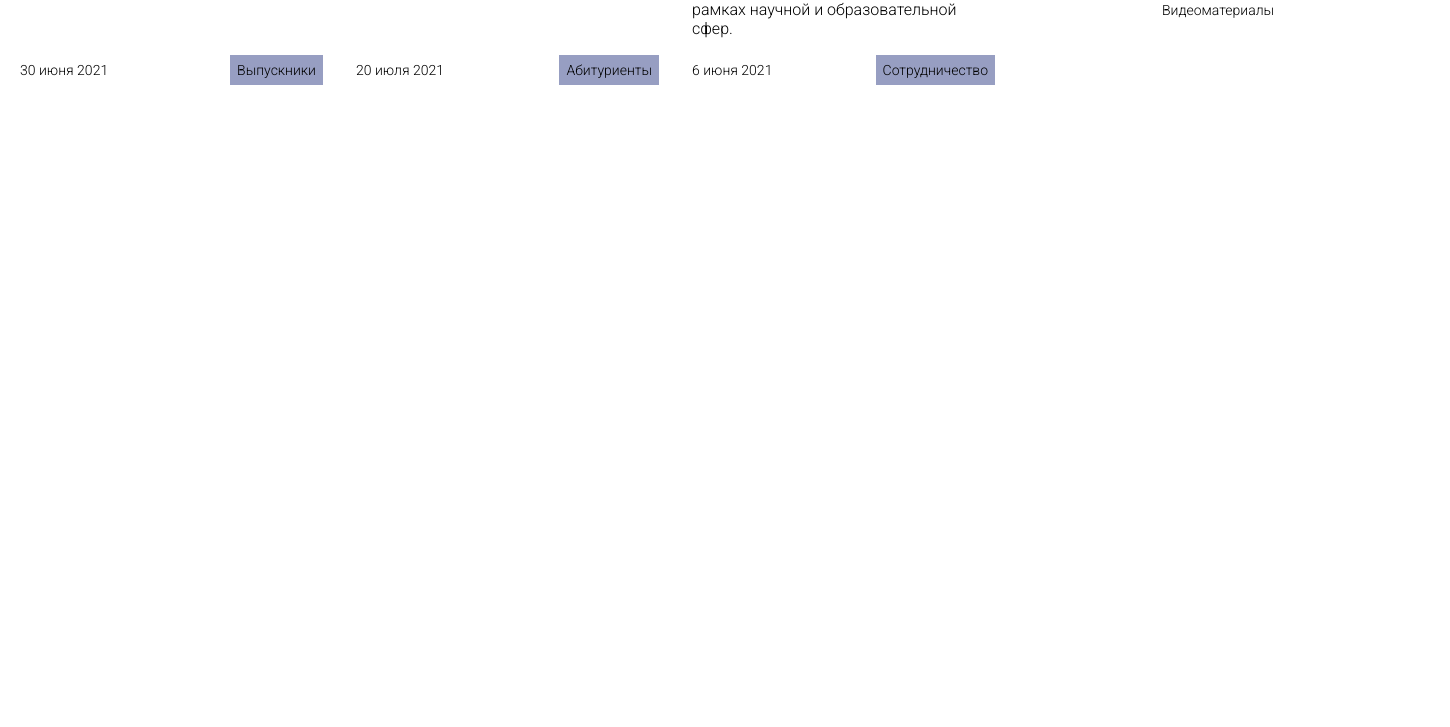
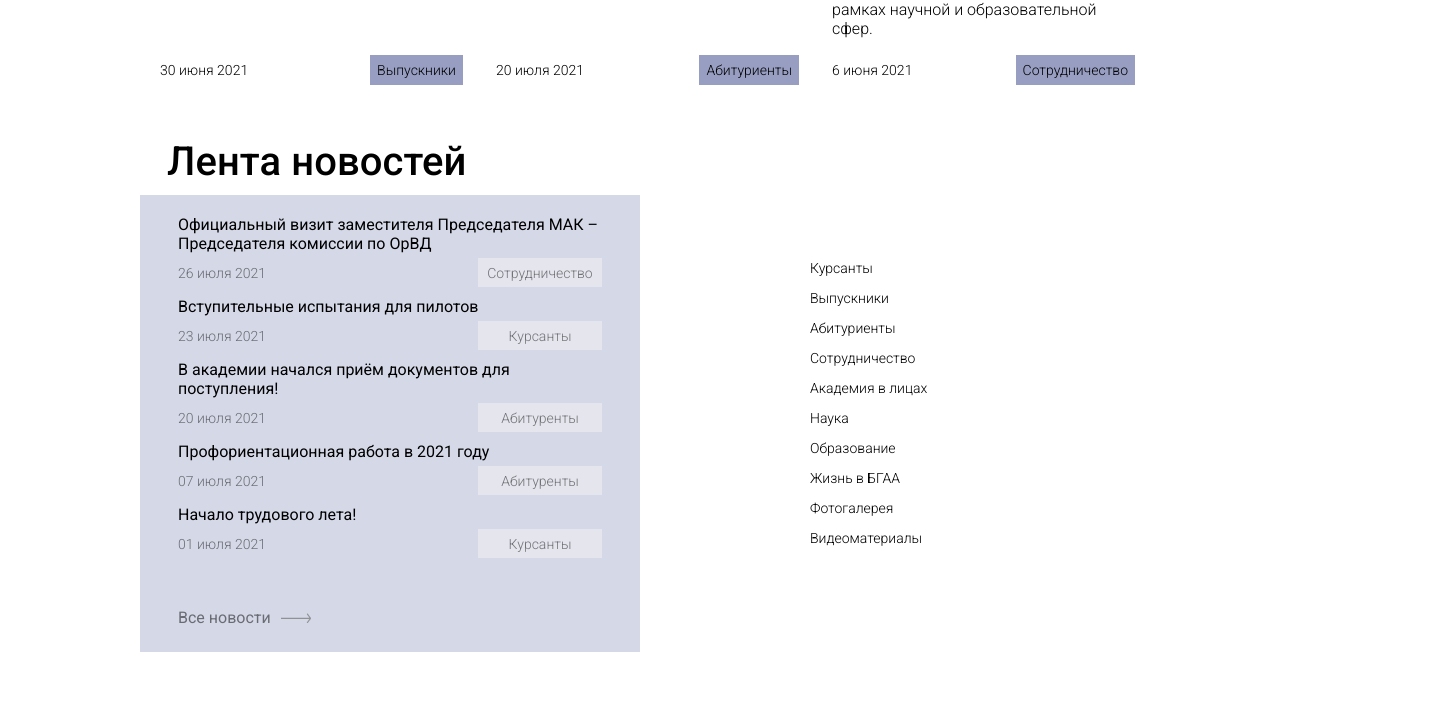
Before and after one commit to qwefix/svetik-test-task, a plain HTML site: page index.html in a window 1280 px wide. Shown: the part 907-1634 px from the top of the page, 1450 px wide, since content can reach past the window. Before the commit the page ends 1171 px from the top, so only its background shows below. Drawn offline with Linux system fonts and the light colour scheme.

Commit message:
for tablet

```diff
--- a/index.html
+++ b/index.html
@@ -130,11 +130,12 @@
                             <div class="button">Курсанты</div>
                         </footer>
                     </div>
+                        <div class="all-news-button">
+                        Все новости
+                        <img src="./assets/arrow.png" alt="">
+                    </div>
             </div>
-            <div class="all-news-button">
-                Все новости
-                <img src="./assets/arrow.png" alt="">
-            </div>
+
             <div class="tags-list">
                 <ul>
                     <li>Курсанты</li>
@@ -149,7 +150,6 @@
                     <li>Видеоматериалы</li>
                 </ul>
             </div>
-
         </div>
     </div>
 
--- a/style.css
+++ b/style.css
@@ -13,19 +13,16 @@ h2{
     letter-spacing: 0.1px;
 }
 .news-background{
-    height: 1096px;
     background-color: #fff;
-    padding-top:75px ;
+    padding:75px 0;
 }
 .news{
     margin:0 auto;
     width: 1450px;
-    display: flex;
+    display: grid;
+    grid-template-columns: 996px 416px;
+    grid-gap: 38px;
 }
-.news>div + div{
-    margin-left: 38px;
-}
-
     .news .main-news{
         width: 996px;
         display: flex;
@@ -160,20 +157,23 @@ h2{
                     color: #fff;
                 }
     .news-list{
+        margin: 0 auto;
         width: 416px;
+        grid-template-columns: 1fr;
     }
     .news-list header{
+        grid-area: h;
         height: 57px;
     }
     .news-list .list{
+        grid-area: l;
         padding: 20px 38px;
-        max-height: 450px;
         background: rgba(48, 63, 134, 0.2);
         display: flex;
         flex-direction: column;
     }
         .news-list .list .item{
-            margin-bottom: 5px;
+            margin-bottom: 10px;
         }
             .news-list .list .item h5{
                 margin: 0;
@@ -181,6 +181,7 @@ h2{
                 font-size: 16px;
             }
             .news-list .list .item footer{
+                justify-content: space-between;
                 display: flex;
                 align-items: center;
                 margin-top: 5px;
@@ -189,9 +190,7 @@ h2{
                 line-height: 16px;
                 color: rgba(0, 0, 0, 0.5)
             }
-            .news-list .list .item footer time{
-                width: 160px;
-            }
+
             .news-list .list .item footer .button{
                 background: rgba(243, 243, 243, 0.5);
                 width: 124px;
@@ -208,19 +207,20 @@ h2{
                 color: rgb(0, 0, 0 );
             }
     .news-list .all-news-button{
+        margin-left: -5px;
+        margin-top: 35px;
         display:flex;
+        padding: 5px;
         align-items: center;
         justify-content:start;
-        background: rgba(48, 63, 134, 0.2);
         color: rgba(0, 0, 0, 0.5);
-        padding: 18px 38px;
         transition: 1s;
         cursor: pointer;
         user-select: none;
     }
     .news-list .all-news-button:hover{
-        background: rgba(48, 63, 134 );
-        color: white;
+        background: white;
+        color: black;
     }
         .news-list .all-news-button img{
             transition: 1s;
@@ -232,6 +232,7 @@ h2{
             margin-left: 100px;
         }
     .news-list .tags-list{
+        grid-area: t;
         display: flex;
         align-items: center;
         justify-content: center;
@@ -252,3 +253,18 @@ h2{
         .news-list .tags-list ul li:hover{
             background: rgba(48, 63, 134, 0.2);
         }
+@media (max-width: 1500px){
+    .news{
+        width: 1000px;
+        grid-template-columns: 1fr;
+    }
+    .news-list{
+        width: unset;
+        display: grid;
+        grid-template-columns: 1fr 1fr;
+        grid-template-areas:
+            'h .'
+            'l t'
+        ;
+    }
+}
```
